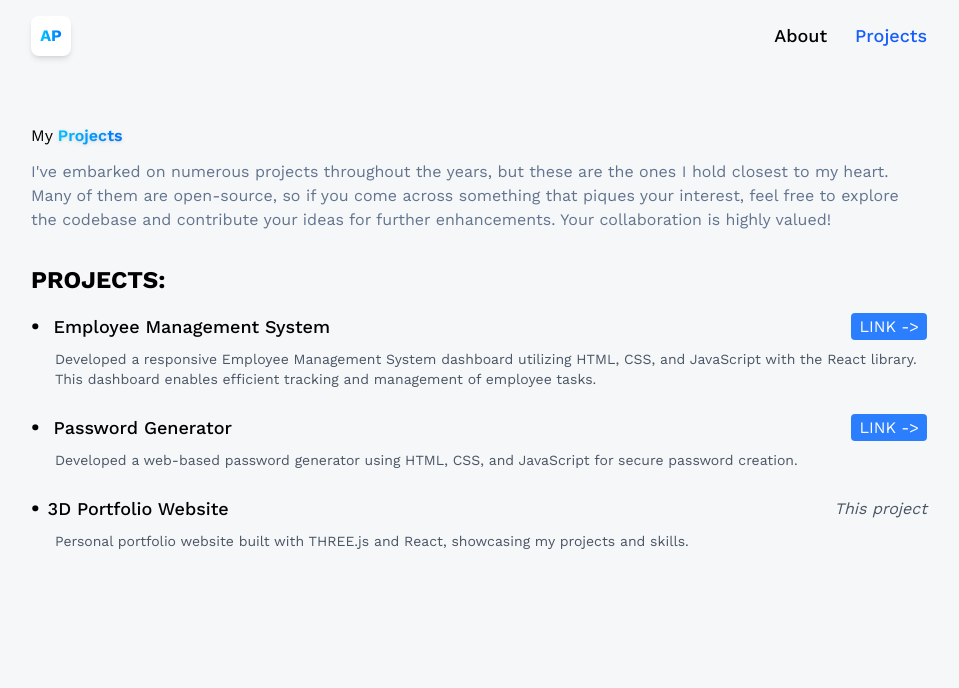
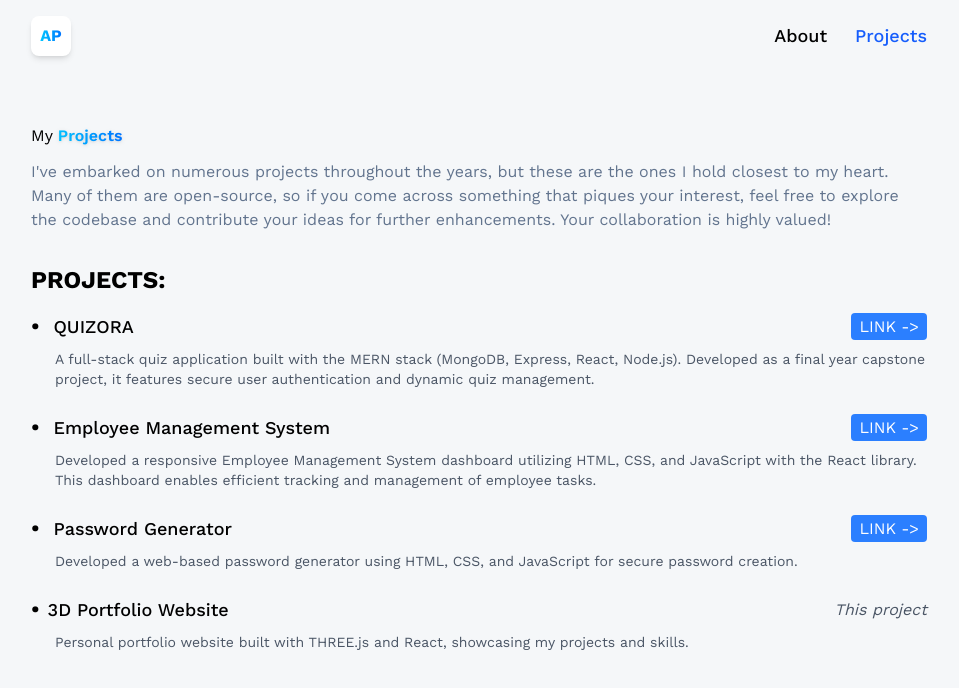
Before and after one commit to ArinPandey/3d-portfolio, a React (Vite) app: page /projects in a window 1280 px wide. Shown: the top 688 px of the page, without its empty margins (161-1120 px from the left). Built offline with nearby package versions, Linux system fonts and the light colour scheme.

Commit message:
Add Quizora project to portfolio

```diff
--- a/src/pages/Projects.jsx
+++ b/src/pages/Projects.jsx
@@ -24,11 +24,28 @@ const Projects = () => {
         <div className="mt-8">
           <h2 className="text-2xl font-bold mb-4">PROJECTS:</h2>
           <ul className="space-y-6">
+            {/* Added QUIZORA here at the top */}
+            <li>
+              <div className="flex justify-between items-center mb-2">
+                <span className="font-medium text-lg"><span className="font-bold text-xl mr-2">•</span> QUIZORA</span>
+                <a
+                  href="https://quizora-ai-quiz-app.vercel.app/"
+                  target="_blank"
+                  rel="noopener noreferrer"
+                >
+                  <span className="bg-blue-500 text-white px-2 py-1 rounded">LINK -&gt;</span>
+                </a>
+              </div>
+              <p className="text-sm text-gray-600 pl-6">
+                A full-stack quiz application built with the MERN stack (MongoDB, Express, React, Node.js). Developed as a final year capstone project, it features secure user authentication and dynamic quiz management.
+              </p>
+            </li>
+
             <li>
               <div className="flex justify-between items-center mb-2">
                 <span className="font-medium text-lg"><span className="font-bold text-xl mr-2">•</span> Employee Management System</span>
                 <a
-		              href="https://employee-management-system-e9wn4yrta.vercel.app"
+                  href="https://employee-management-system-lovat-eight.vercel.app/"
                   target="_blank"
                   rel="noopener noreferrer"
                 >
@@ -40,11 +57,12 @@ const Projects = () => {
                 with the React library. This dashboard enables efficient tracking and management of employee tasks.
               </p>
             </li>
+
             <li>
               <div className="flex justify-between items-center mb-2">
                 <span className="font-medium text-lg"><span className="font-bold text-xl mr-2">•</span> Password Generator</span>
                 <a
-		              href="https://password-generator-oy2oamiet-arin-pandeys-projects-f2e110dc.vercel.app"
+                  href="https://password-generator-gamma-taupe.vercel.app/"
                   target="_blank"
                   rel="noopener noreferrer"
                 >
@@ -55,6 +73,7 @@ const Projects = () => {
                 Developed a web-based password generator using HTML, CSS, and JavaScript for secure password creation.
               </p>
             </li>
+
             <li>
               <div className="flex justify-between items-center mb-2">
                 <span className="font-medium text-lg"><span className="font-bold text-xl mr-2">•</span>3D Portfolio Website</span>
@@ -72,3 +91,81 @@ const Projects = () => {
 }
 
 export default Projects
+
+
+
+
+// import React from 'react'
+
+// const Projects = () => {
+// 	return (
+// 		<section className="max-w-5xl mx-auto sm:px-16 px-8 py-6">
+// 		  <div className="pt-[100px] pb-4">
+// 		    <h1 className="head-text">
+// 		      My
+// 		      <span className="bg-gradient-to-r from-[#00c6ff] to-[#0072ff] bg-clip-text text-transparent font-semibold drop-shadow">
+// 		        {" "}
+// 		        Projects
+// 		      </span>{" "}
+// 		    </h1>
+// 		    <div className="mt-3 flex flex-col gap-2 text-slate-500">
+// 		      <p>
+// 		        I've embarked on numerous projects throughout the years, but these are
+// 		        the ones I hold closest to my heart. Many of them are open-source, so if
+// 		        you come across something that piques your interest, feel free to
+// 		        explore the codebase and contribute your ideas for further enhancements.
+// 		        Your collaboration is highly valued!
+// 		      </p>
+// 		    </div>
+
+// 		    <div className="mt-8">
+// 		      <h2 className="text-2xl font-bold mb-4">PROJECTS:</h2>
+// 		      <ul className="space-y-6">
+// 		        <li>
+// 		          <div className="flex justify-between items-center mb-2">
+// 		            <span className="font-medium text-lg"><span className="font-bold text-xl mr-2">•</span> Employee Management System</span>
+// 		            <a
+// 		              href="https://employee-management-system-lovat-eight.vercel.app/"
+// 		              target="_blank"
+// 		              rel="noopener noreferrer"
+// 		            >
+// 		              <span className="bg-blue-500 text-white px-2 py-1 rounded">LINK -&gt;</span>
+// 		            </a>
+// 		          </div>
+// 		          <p className="text-sm text-gray-600 pl-6">
+// 		            Developed a responsive Employee Management System dashboard utilizing HTML, CSS, and JavaScript
+// 		            with the React library. This dashboard enables efficient tracking and management of employee tasks.
+// 		          </p>
+// 		        </li>
+// 		        <li>
+// 		          <div className="flex justify-between items-center mb-2">
+// 		            <span className="font-medium text-lg"><span className="font-bold text-xl mr-2">•</span> Password Generator</span>
+// 		            <a
+// 		              href="https://password-generator-gamma-taupe.vercel.app/"
+// 		              target="_blank"
+// 		              rel="noopener noreferrer"
+// 		            >
+// 		              <span className="bg-blue-500 text-white px-2 py-1 rounded">LINK -&gt;</span>
+// 		            </a>
+// 		          </div>
+// 		          <p className="text-sm text-gray-600 pl-6">
+// 		            Developed a web-based password generator using HTML, CSS, and JavaScript for secure password creation.
+// 		          </p>
+// 		        </li>
+// 		        <li>
+// 		          <div className="flex justify-between items-center mb-2">
+// 		            <span className="font-medium text-lg"><span className="font-bold text-xl mr-2">•</span>3D Portfolio Website</span>
+// 		            <span className="text-gray-600 italic">This project</span>
+// 		          </div>
+// 		          <p className="text-sm text-gray-600 pl-6">
+// 		            Personal portfolio website built with THREE.js and React, showcasing my projects and skills.
+// 		          </p>
+// 		        </li>
+// 		      </ul>
+// 		    </div>
+// 		  </div>
+// 		</section>
+// 	)
+// }
+
+// export default Projects
```
Lines whose indentation alone changed are shown as unchanged.
